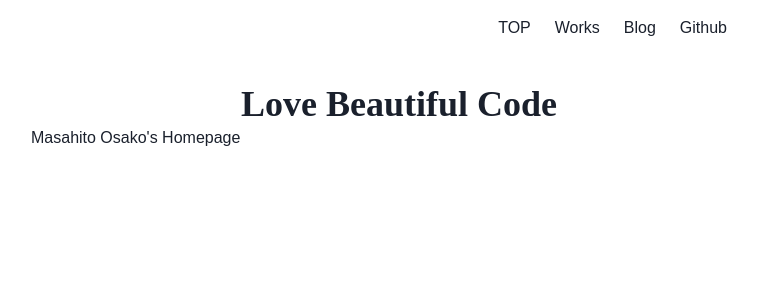
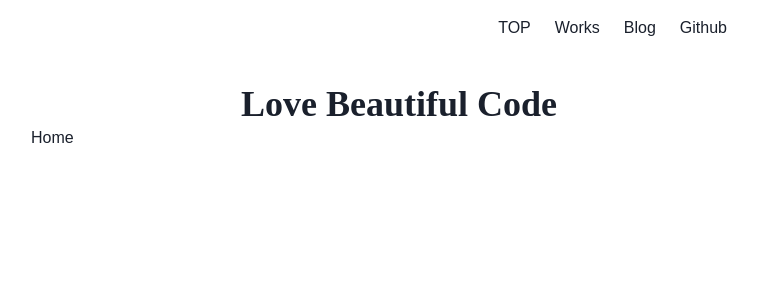
Before and after one commit to m11o/portfolio, a React (Create React App) app: page / in a window 1280 px wide. Shown: the top 300 px of the page, without its empty margins (241-999 px from the left). Built offline with nearby package versions, Linux system fonts and the light colour scheme; a web font is replaced by a local one.

Commit message:
add router

```diff
--- a/src/App.tsx
+++ b/src/App.tsx
@@ -1,12 +1,27 @@
 import React from "react"
+import {
+  BrowserRouter as Router,
+  Routes,
+  Route
+} from "react-router-dom"
+
+const Home = () => <h1>Home</h1>
+const Work = () => <h1>Work</h1>
+const Blog = () => <h1>Blog</h1>
 
 import Main from './components/layouts/main'
 
 const App = () => {
   return (
-    <Main>
-      <p>Masahito Osako&apos;s Homepage</p>
-    </Main>
+    <Router>
+      <Main>
+        <Routes>
+          <Route path='/' element={<Home />} />
+          <Route path='/works' element={<Work />} />
+          <Route path='/posts' element={<Blog />} />
+        </Routes>
+      </Main>
+    </Router>
   )
 }
 
```
